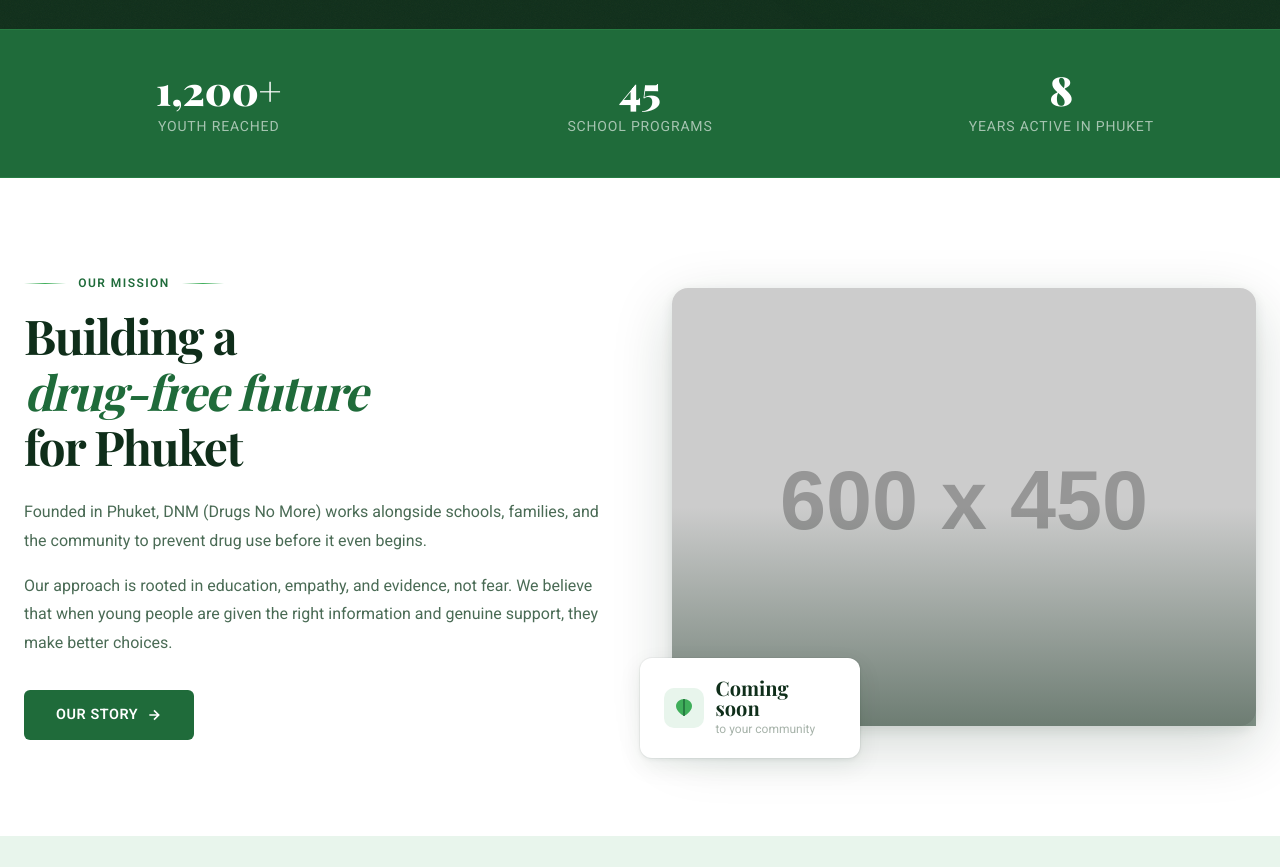
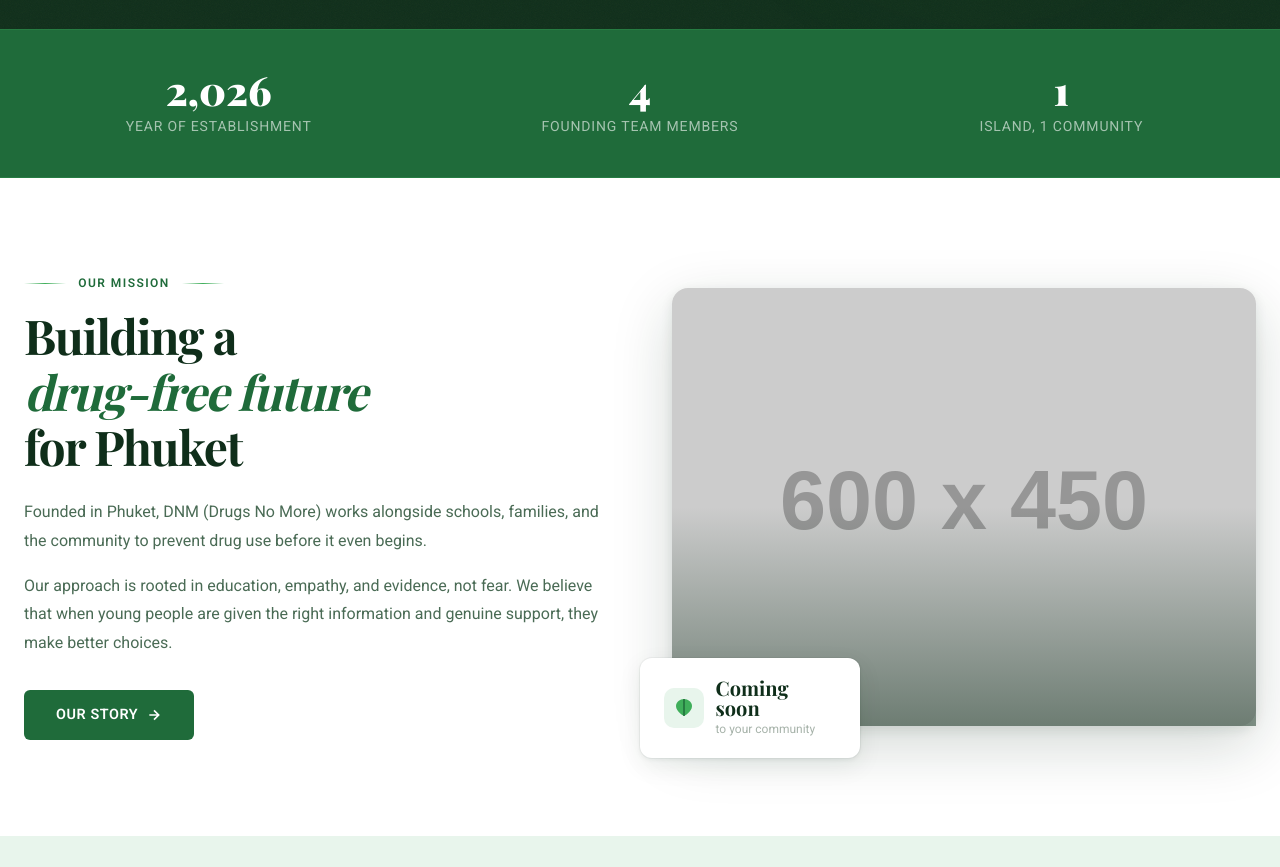
Before and after one commit to leksieweksie/dnm-website, a website: page index.html in a window 1280 px wide. Shown: the part 836-1703 px from the top of the page. Drawn offline with nearby package versions, Linux system fonts and the light colour scheme; placeholder pictures from the web are drawn by us; a web font is replaced by a local one.

Commit message:
Update homepage stats bar, counter display, and hero text fixes

```diff
--- a/index.html
+++ b/index.html
@@ -354,16 +354,16 @@
   <div class="max-w-7xl mx-auto px-6">
     <div class="grid grid-cols-1 md:grid-cols-3 gap-8 text-center">
       <div class="fade-in">
-        <div class="counter-num" data-target="1200">0</div>
-        <div style="color:rgba(255,255,255,0.6);font-size:0.875rem;letter-spacing:0.06em;text-transform:uppercase;margin-top:0.4rem;">Youth Reached</div>
+        <div class="counter-num" data-target="2026" data-no-suffix="true">0</div>
+        <div style="color:rgba(255,255,255,0.6);font-size:0.875rem;letter-spacing:0.06em;text-transform:uppercase;margin-top:0.4rem;">Year of establishment</div>
       </div>
       <div class="fade-in" style="transition-delay:0.1s;">
-        <div class="counter-num" data-target="45">0</div>
-        <div style="color:rgba(255,255,255,0.6);font-size:0.875rem;letter-spacing:0.06em;text-transform:uppercase;margin-top:0.4rem;">School Programs</div>
+        <div class="counter-num" data-target="4">0</div>
+        <div style="color:rgba(255,255,255,0.6);font-size:0.875rem;letter-spacing:0.06em;text-transform:uppercase;margin-top:0.4rem;">Founding Team Members</div>
       </div>
       <div class="fade-in" style="transition-delay:0.2s;">
-        <div class="counter-num" data-target="8">0</div>
-        <div style="color:rgba(255,255,255,0.6);font-size:0.875rem;letter-spacing:0.06em;text-transform:uppercase;margin-top:0.4rem;">Years Active in Phuket</div>
+        <div class="counter-num" data-target="1">0</div>
+        <div style="color:rgba(255,255,255,0.6);font-size:0.875rem;letter-spacing:0.06em;text-transform:uppercase;margin-top:0.4rem;">Island, 1 Community</div>
       </div>
     </div>
   </div>
@@ -604,7 +604,7 @@
       if (!start) start = timestamp;
       const progress = Math.min((timestamp - start) / duration, 1);
       const eased = 1 - Math.pow(1 - progress, 3);
-      el.textContent = Math.floor(eased * target).toLocaleString() + (target >= 100 ? '+' : '');
+      el.textContent = Math.floor(eased * target).toLocaleString() + (target >= 100 && !el.dataset.noSuffix ? '+' : '');
       if (progress < 1) requestAnimationFrame(step);
     };
     requestAnimationFrame(step);
```
